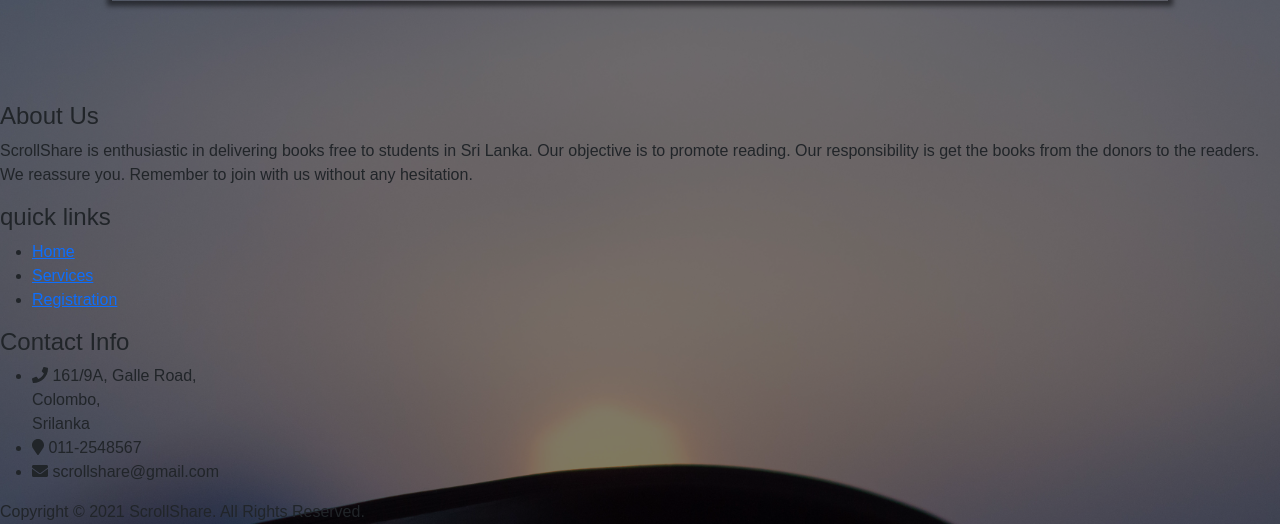
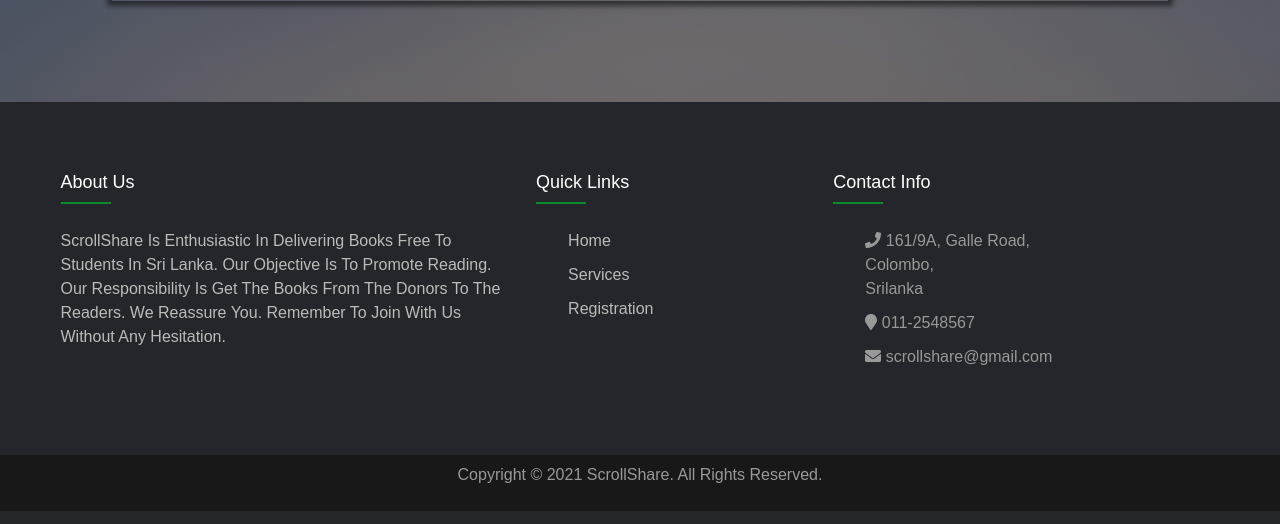
Before and after one commit to MDCDCHAMATHKA/ScrollShare-website, a PHP site: page /registration.html in a window 1280 px wide. Shown: the part 808-1332 px from the top of the page. Run offline with PHP 8.4, Linux system fonts and the light colour scheme; some libraries are stand-ins or nearby versions.

Commit message:
Added CSS for the footer

```diff
--- a/registration/registration.css
+++ b/registration/registration.css
@@ -110,3 +110,140 @@ body{
 .signup:hover {
     color: white;
 }
+
+
+/*Footer CSS*/
+.f{
+    font-family: sans-serif;
+    max-width: 1165px;
+    margin: auto;
+    font-weight: 300;
+    font-style: normal;
+}
+
+.row {
+    display: flex;
+    flex-wrap: wrap;
+}
+
+ul {
+    list-style: none;
+}
+
+.footer {
+    background-color: #24262b;
+    padding: 70px 0;
+}
+
+.footer-col {
+    width: 25%;
+    padding: 0 15px;
+}
+
+.footer-col h4 {
+    font-size: 18px;
+    font-weight: 400;
+    color: #ffffff;
+    text-transform: capitalize;
+    margin-bottom: 35px;
+    font-weight: 500;
+    position: relative;
+}
+
+.footer-col h4::before {
+    content: '';
+    position: absolute;
+    left: 0;
+    bottom: -10px;
+    background-color: #0b8a2b;
+    height: 2px;
+    box-sizing: border-box;
+    width: 50px;
+}
+
+.footer-col ul li:not(:last-child) {
+    margin-bottom: 10px;
+}
+
+.footer-col ul li a {
+    font-size: 16px;
+    text-transform: capitalize;
+    color: #ffffff;
+    text-decoration: none;
+    font-weight: 300;
+    color: #bbbbbb;
+    display: block;
+    transition: all 0.3s ease;
+}
+
+.footer-col ul li a:hover {
+    color: #ffffff;
+    padding-left: 8px;
+}
+
+.footer-col .social-links a {
+    display: inline-block;
+    height: 40px;
+    width: 40px;
+    background-color: rgba(255, 255, 255, 0.2);
+    margin: 0 10px 10px 0;
+    text-align: center;
+    line-height: 40px;
+    border-radius: 50%;
+    color: #ffffff;
+    transition: all 0.5s ease;
+}
+
+.footer-col .social-links a:hover {
+    color: #24262b;
+    background-color: #ffffff;
+}
+
+.flogo {
+    padding-bottom: 20px;
+}
+
+.about {
+    width: 40%;
+}
+
+.about p {
+    font-size: 16px;
+    text-transform: capitalize;
+    color: #ffffff;
+    text-decoration: none;
+    font-weight: 300;
+    color: #bbbbbb;
+    display: block;
+}
+
+.info ul li {
+    font-size: 16px;
+    text-transform: capitalize;
+    color: #ffffff;
+    text-decoration: none;
+    font-weight: 300;
+    color: #bbbbbb;
+    display: block;
+    transition: all 0.3s ease;
+}
+
+.info ul li:hover {
+    color: #ffffff;
+    padding-left: 8px;
+}
+
+.cinfo {
+    color: #999;
+}
+
+
+/* Copyright */
+
+.copyright {
+    width: 100%;
+    background: #181818;
+    padding: 8px 100px;
+    text-align: center;
+    color: #999;
+}
```
